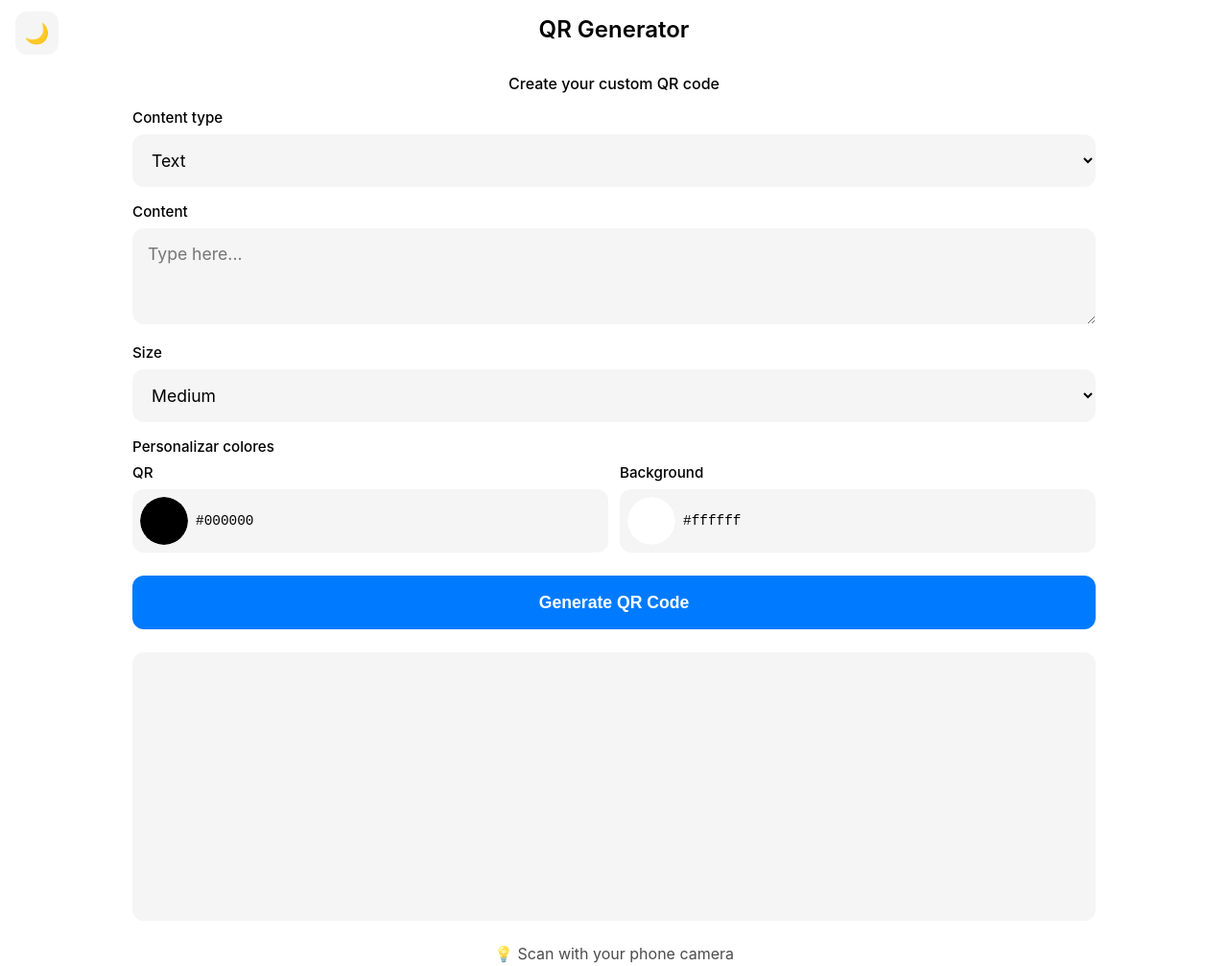
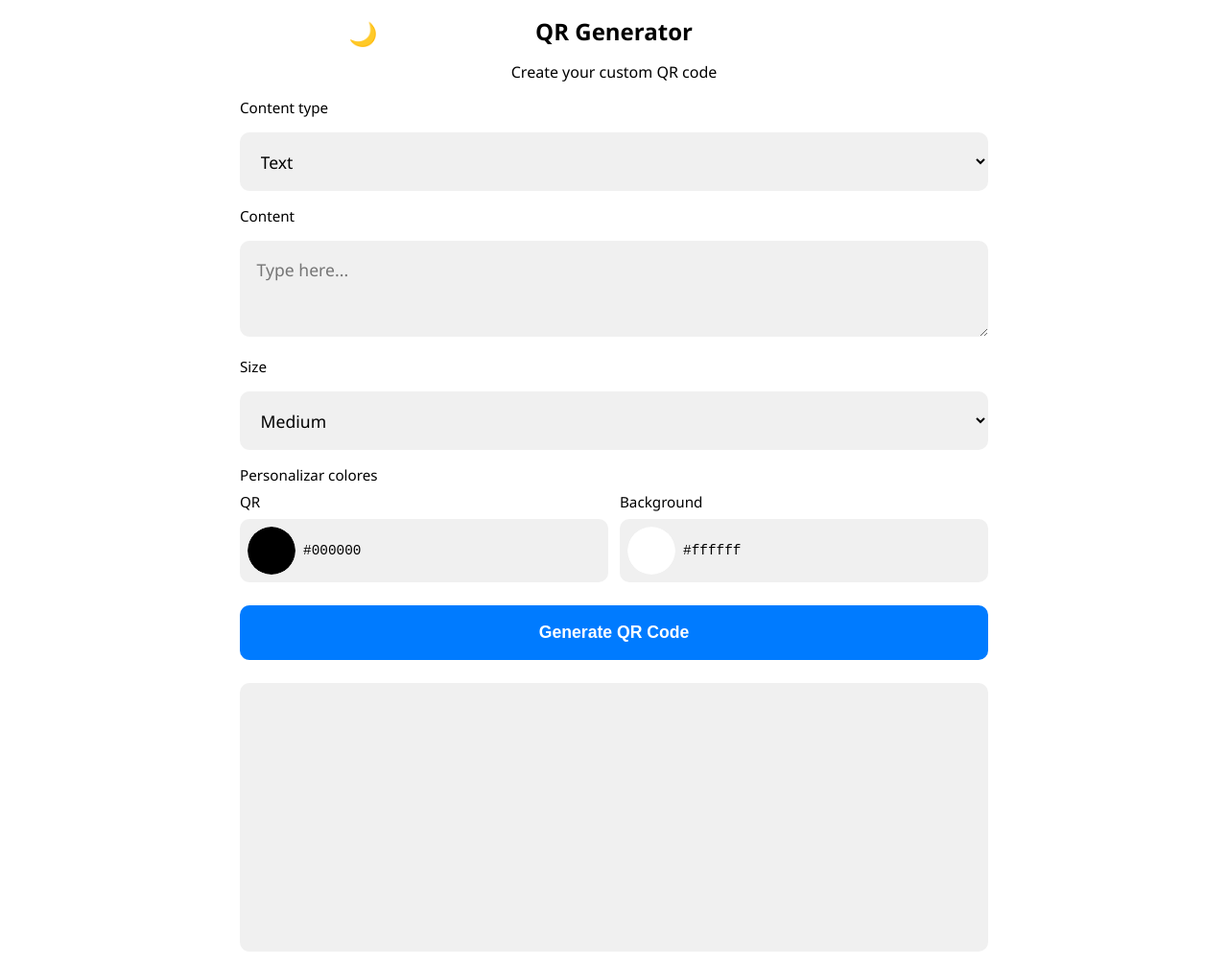
Before and after one commit to leon-rg/SimpleQRGenerator, a plain HTML site: page index.html in a window 1280 px wide. Shown: the top 1007 px of the page at 96% size. Drawn offline with Linux system fonts and the light colour scheme.

Commit message:
Update style.css

```diff
--- a/style.css
+++ b/style.css
@@ -1,11 +1,11 @@
 :root {
     --bg-light: #ffffff;
-	--bg-dark: #1a1a1a;
+    --bg-dark: #121212;
     --text-light: #000000;
     --text-dark: #ffffff;
-	--cell-bg: #f5f5f5;
-	--cell-bg-dark: #2a2a2a;
-	--border-radius: 12px;
+    --cell-bg: #f0f0f0;
+    --cell-bg-dark: #1e1e1e;
+    --border-radius: 10px;
     --accent: #007bff;
 }
 
@@ -17,12 +17,13 @@
 
 body {
     margin: 0;
-	font-family: -apple-system, BlinkMacSystemFont, 'Segoe UI', sans-serif;
+    font-family: 'Segoe UI', sans-serif;
     background-color: var(--bg-light);
     color: var(--text-light);
     display: flex;
     flex-direction: column;
     align-items: center;
+    padding: 1rem;
     min-height: 100vh;
     transition: background-color 0.3s, color 0.3s;
 }
@@ -34,22 +35,23 @@ body.dark-mode {
 
 header {
     display: flex;
-	justify-content: center;
+    justify-content: space-between;
     align-items: center;
     width: 100%;
+    max-width: 600px;
     padding: 1rem;
-	max-width: 100%;
     position: relative;
 }
 
 .theme-toggle {
     position: absolute;
     left: 1rem;
-	background-color: var(--cell-bg);
+    background: none;
     border: none;
-	font-size: 1.3rem;
+    font-size: 1.5rem;
     cursor: pointer;
     color: inherit;
+    padding: 0.5rem;
     transition: all 0.2s;
     width: 45px;
     height: 45px;
@@ -72,11 +74,14 @@ h1 {
     font-weight: 600;
     text-align: center;
     margin: 0;
+    position: absolute;
+    left: 50%;
+    transform: translateX(-50%);
 }
 
 .container {
     width: 100%;
-	max-width: 100%;
+    max-width: 600px;
     padding: 0 1rem 2rem 1rem;
 }
 
@@ -103,7 +108,7 @@ input[type="text"],
 textarea,
 select {
     width: 100%;
-	padding: 1rem;
+    padding: 1.1rem;
     border: none;
     background-color: var(--cell-bg);
     color: var(--text-light);
@@ -111,6 +116,7 @@ select {
     font-size: 1.1rem;
     transition: all 0.3s;
     font-family: inherit;
+    margin-top: 0.5rem;
 }
 
 .dark-mode input[type="text"],
@@ -164,7 +170,6 @@ input[type="color"] {
     -webkit-appearance: none;
 }
 
-/* Eliminar borde/sombra por defecto en WebKit/Blink */
 input[type="color"]::-webkit-color-swatch-wrapper {
     padding: 0;
 }
@@ -175,7 +180,6 @@ input[type="color"]::-webkit-color-swatch {
     box-shadow: none;
 }
 
-/* Firefox */
 input[type="color"]::-moz-color-swatch {
     border: none;
     border-radius: 50%;
@@ -335,12 +339,11 @@ button.success {
     }
 }
 
-/* Más espacio lateral en escritorio */
 @media (min-width: 900px) {
     .container {
         max-width: 1100px;
         margin: 0 auto;
-		padding-left: 3rem;
-		padding-right: 3rem;
+        padding-left: 10rem;
+        padding-right: 10rem;
     }
 }
```
Lines whose indentation alone changed are shown as unchanged.
